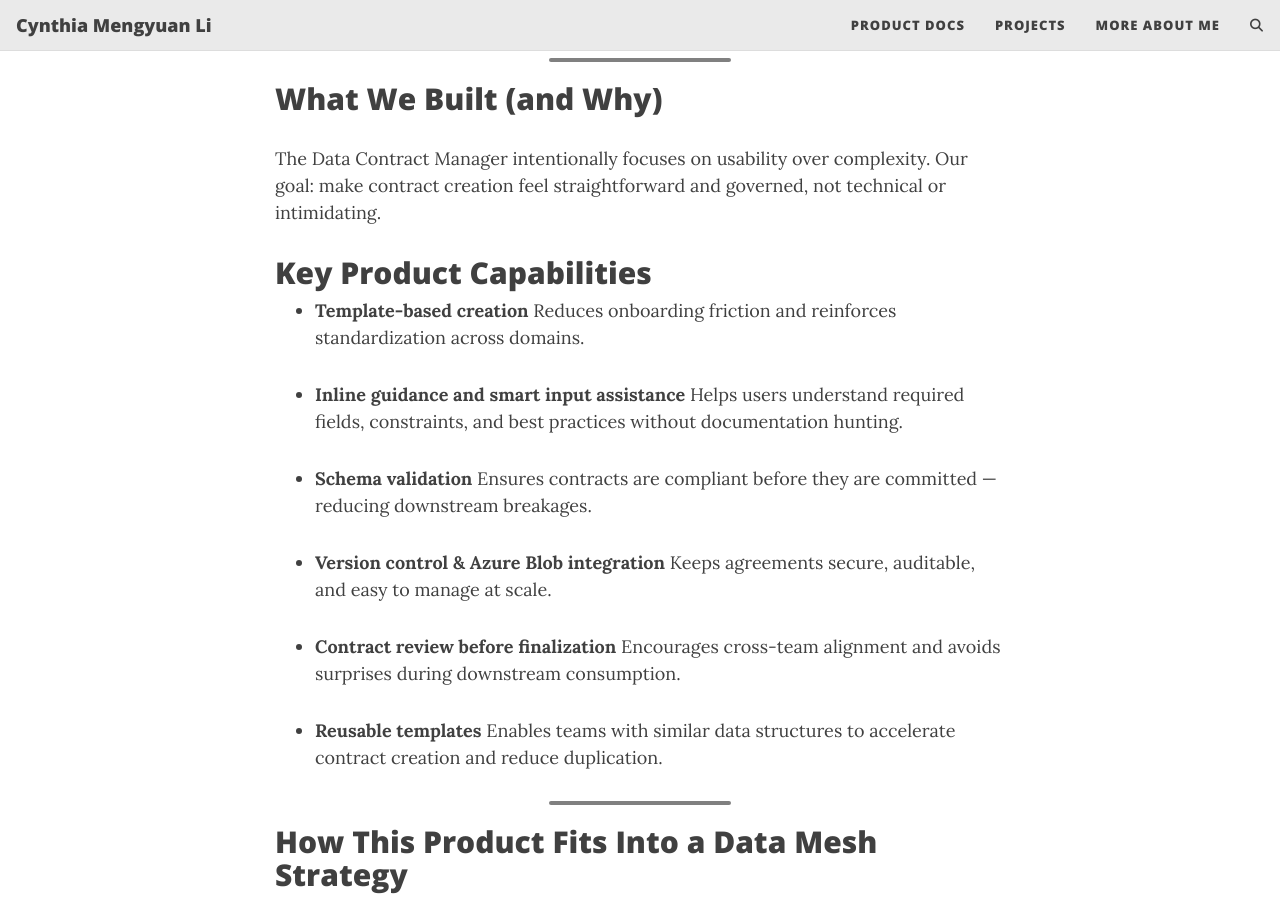
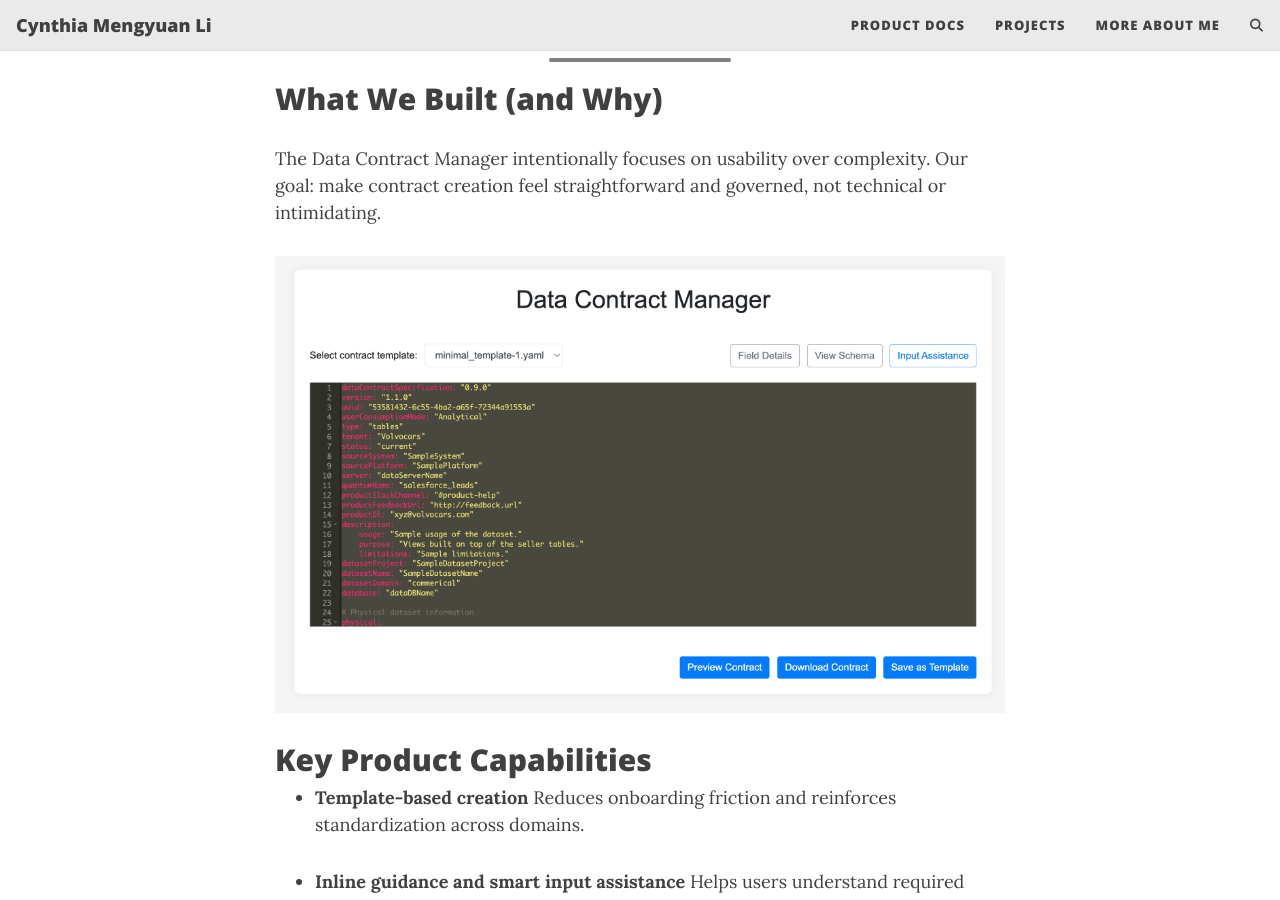
Before and after one commit to cynthialmy/cynthialmy.github.io, a Jekyll site: the page built from _posts/2024-06-11-contract-manager.md, in a window 1280 px wide and 900 px high, scrolled down 1879 px. Built offline with Jekyll 4.4.1, drawn with Linux system fonts in a browser that asks for light colours; comment, search, counter and statistics services are not loaded.

Commit message:
fix images

```diff
--- a/_posts/2024-06-11-contract-manager.md
+++ b/_posts/2024-06-11-contract-manager.md
@@ -5,6 +5,8 @@ subtitle: Managing data agreements across a federated enterprise
 tags: [Data Management, Data Mesh, Data Contracts, Metadata, Decentralized Data]
 project_type: professional
 comments: true
+thumbnail-img: assets/img/data_contract_1.png
+share-img: assets/img/data_contract_1.png
 # author: Cynthia Mengyuan Li
 ---
 
@@ -50,6 +52,8 @@ For more details, please refer to the [Understanding Metadata vs. Data Contracts
 ## What We Built (and Why)
 
 The Data Contract Manager intentionally focuses on usability over complexity. Our goal: make contract creation feel straightforward and governed, not technical or intimidating.
+
+![data_contract](../assets/img/data_contract_1.png)
 
 ## Key Product Capabilities
 
```
Also changed, not shown: assets/img/data_contract_1.png (added).
